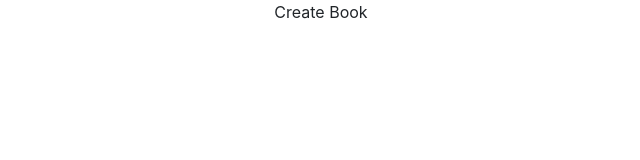
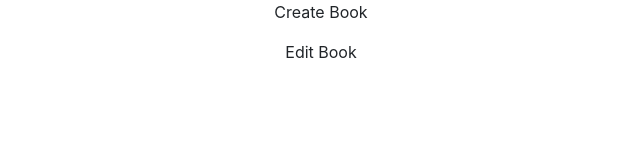
Before and after one commit to emilyjspencer/Bookify, a React (Create React App) app: page / in a window 1280 px wide. Shown: the top 160 px of the page, without its empty margins (319-959 px from the left). Built offline with nearby package versions, Linux system fonts and the light colour scheme.

Commit message:
Adds EditBook component

```diff
--- a/src/App.js
+++ b/src/App.js
@@ -4,11 +4,13 @@ import './App.css';
 import 'bootstrap/dist/css/bootstrap.css';
 
 import CreateBook from './components/CreateBook';
+import EditBook from './components/EditBook'
 
 function App() {
   return (
     <div className="App">
       < CreateBook />
+      < EditBook />
     </div>
   );
 }
--- /dev/null
+++ b/src/components/EditBook.js
@@ -0,0 +1,13 @@
+import React, { Component } from "react";
+
+class EditBook extends Component {
+  render() {
+    return (
+      <div>
+        <p>Edit Book</p>
+      </div>
+    );
+  }
+}
+
+export default EditBook;
```
